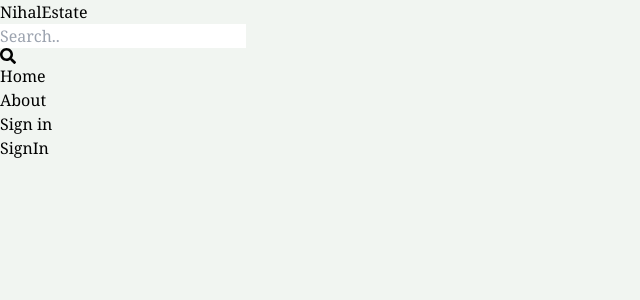
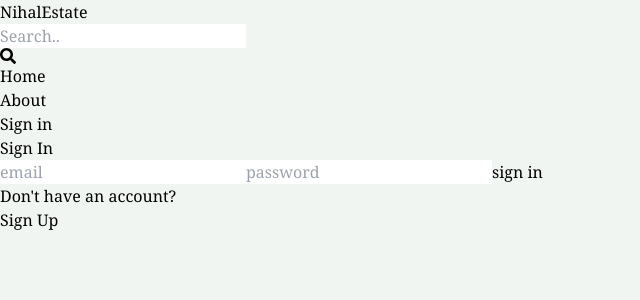
Before and after one commit to nihalmmuneer/mern-estate, a React (Vite) app in the folder client/: page /sign-in in a window 1280 px wide. Shown: the top 300 px of the page, without its empty margins (0-640 px from the left). Built offline with nearby package versions, Linux system fonts and the light colour scheme.

Commit message:
complete sign in page functionality

```diff
--- a/client/src/components/Header.jsx
+++ b/client/src/components/Header.jsx
@@ -2,7 +2,7 @@
 import { Link } from "react-router-dom";
 const Header = () => {
   return (
-    <header className="bg-slate-200">
+    <header className="bg-slate-200 shadow-md">
       <div className="flex justify-between items-center p-3 max-w-6xl mx-auto text-sm sm:text-lg">
         <Link to="/">
           <h1 className="font-bold text-sm sm:text-xl">
--- a/client/src/pages/SignIn.jsx
+++ b/client/src/pages/SignIn.jsx
@@ -1,8 +1,80 @@
+import { Link } from "react-router-dom";
+import { useState } from "react";
+import { useNavigate } from "react-router-dom";
 
 const SignIn = () => {
+  const [formData, setFormData] = useState({});
+  const [error, setError] = useState(null);
+  const [loading, setLoading] = useState(false);
+  const navigate = useNavigate();
+  const handleChange = (e) => {
+    setFormData({ ...formData, [e.target.id]: e.target.value });
+  };
+
+  const handleSubmit = async (e) => {
+    e.preventDefault();
+    try {
+      if (!formData.email || !formData.password) {
+        setError("Fill up all fields");
+        return;
+      }
+      setLoading(true);
+      const res = await fetch("/api/auth/sign-in", {
+        method: "POST",
+        headers: { "Content-Type": "application/json" },
+        body: JSON.stringify(formData),
+      });
+      const data = await res.json();
+      if (data.success === false) {
+        setError(data.message);
+        setLoading(false);
+        return;
+      }
+      if (res.ok) {
+        setError(null);
+        setLoading(false);
+        navigate("/");
+      }
+    } catch (error) {
+      setError(error.message);
+      setLoading(false);
+    }
+  };
   return (
-    <div>SignIn</div>
-  )
-}
+    <div className="max-w-lg mx-auto">
+      <h1 className="font-semibold text-3xl text-center my-7">Sign In</h1>
+      <form className="flex flex-col gap-4" onSubmit={handleSubmit}>
+        <input
+          type="email"
+          placeholder="email"
+          className="p-3 border w-full rounded-lg"
+          id="email"
+          onChange={handleChange}
+        />
+        <input
+          type="password"
+          placeholder="password"
+          className="p-3 border w-full rounded-lg"
+          id="password"
+          onChange={handleChange}
+        />
+        <button
+          type="submit"
+          disabled={loading}
+          className="bg-slate-700 p-3 uppercase text-white rounded-lg hover:opacity-95 disabled:opacity-80"
+        >
+          {loading ? "Loading..." : "sign in"}
+        </button>
+      </form>
+      <div className="flex gap-2 mt-5">
+        <p className="text-slate-500"> Don&apos;t have an account?</p>
+        <Link to="/sign-up" className="text-blue-700 hover:underline">
+          Sign Up
+        </Link>
+      </div>
+      {error && <p className="text-red-500 mt-5">{error}</p>}
+    </div>
+  );
+};
 
-export default SignIn
+export default SignIn;
--- a/client/src/pages/SignUp.jsx
+++ b/client/src/pages/SignUp.jsx
@@ -74,7 +74,7 @@
         </button>
       </form>
       <div className="flex gap-2 mt-5">
-        <p>Have an account?</p>
+        <p className="text-slate-500">Already have an account?</p>
         <Link to="/sign-in" className="text-blue-700 hover:underline">
           Sign in
         </Link>
```
